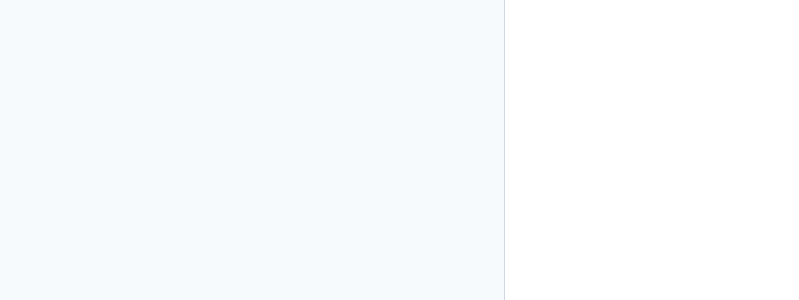
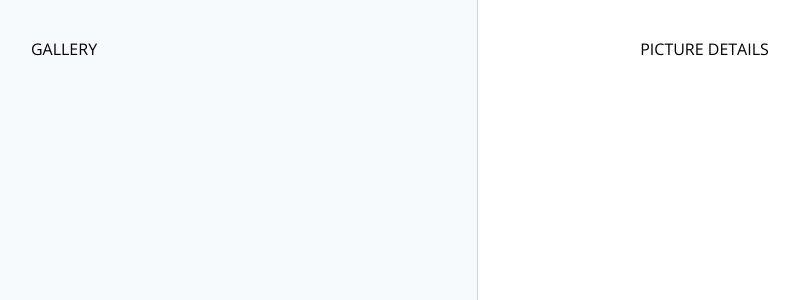
Before and after one commit to sthreem/react-photo-gallery, a React (Vite) app: page / in a window 1280 px wide. Shown: the top 300 px of the page, without its empty margins (349-1148 px from the left). Built offline with nearby package versions, Linux system fonts and the light colour scheme.

Commit message:
Layout adjustments and global font

```diff
--- a/index.html
+++ b/index.html
@@ -6,6 +6,9 @@
   <link rel="icon" type="image/svg+xml" href="/vite.svg" />
   <meta name="viewport" content="width=device-width, initial-scale=1.0" />
   <title>Agency Analytics React Gallery</title>
+  <link rel="preconnect" href="https://fonts.googleapis.com">
+  <link rel="preconnect" href="https://fonts.gstatic.com" crossorigin>
+  <link href="https://fonts.googleapis.com/css2?family=Open+Sans:wght@300;400;600&display=swap" rel="stylesheet">
 </head>
 
 <body>
--- a/src/App.tsx
+++ b/src/App.tsx
@@ -2,7 +2,7 @@
 import { AppWrapper, MainContent, SideContent } from './styles/layout'
 import GlobalStyle from './styles/global';
 
-function App() {
+const App: React.FC = () => {
 
   return (
     <>
@@ -10,9 +10,11 @@
       <AppWrapper>
         <MainContent>
           {/* TODO: Implement main gallery with tabs */}
+          <span>GALLERY</span>
         </MainContent>
         <SideContent>
           {/* TODO: Implement selected picture details */}
+          <span>PICTURE DETAILS</span>
         </SideContent>
       </AppWrapper>
     </>
--- a/src/styles/global.tsx
+++ b/src/styles/global.tsx
@@ -4,6 +4,10 @@
   * {
     box-sizing: border-box;
   }
+
+  body {
+    font-family: 'Open Sans', sans-serif;
+  }
 `;
 
 export default GlobalStyle;
--- a/src/styles/layout.tsx
+++ b/src/styles/layout.tsx
@@ -14,10 +14,15 @@
   background-color: #f7fafc;
   flex: 2;
   border-top: 1px solid #CDD8E3;
+  display: flex;
+  justify-content: center;
+  align-items: flex-start;
+  padding: 1.5rem;
 
     @media (min-width: 1024px) {
       border-top: none;
       border-right: 1px solid #CDD8E3;
+      padding: 2.5rem;
     }
 `;
 
@@ -25,8 +30,13 @@
   background-color: #fff;
   flex: 1;
   order: -1;
+  display: flex;
+  justify-content: center;
+  align-items: flex-start;
+  padding: 1.5rem;
 
   @media (min-width: 1024px) {
     order: 0;
+    padding: 2.5rem;
   }
 `;
```
